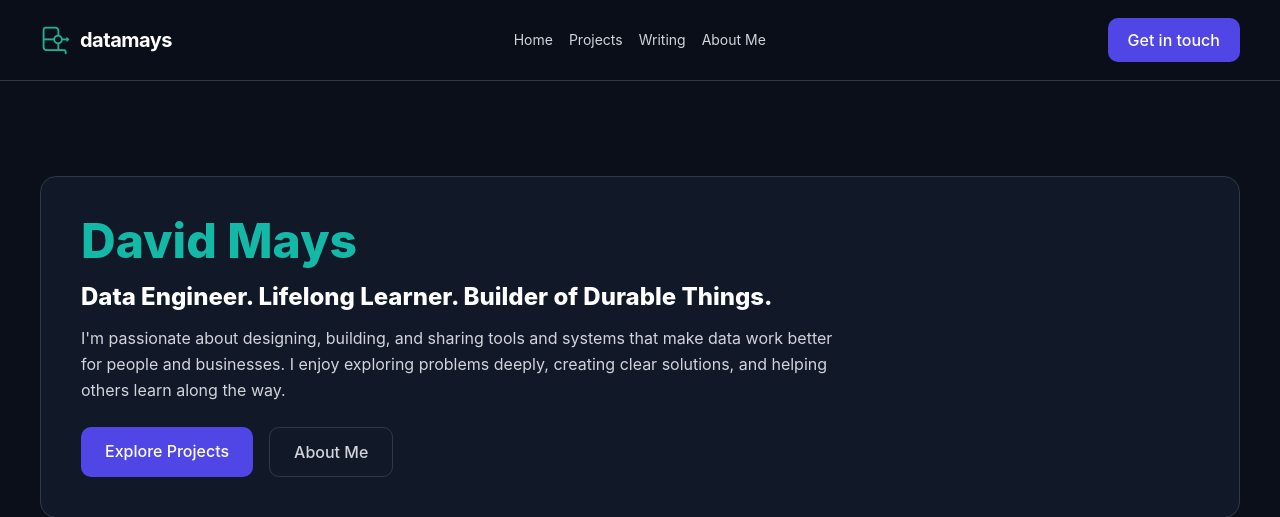
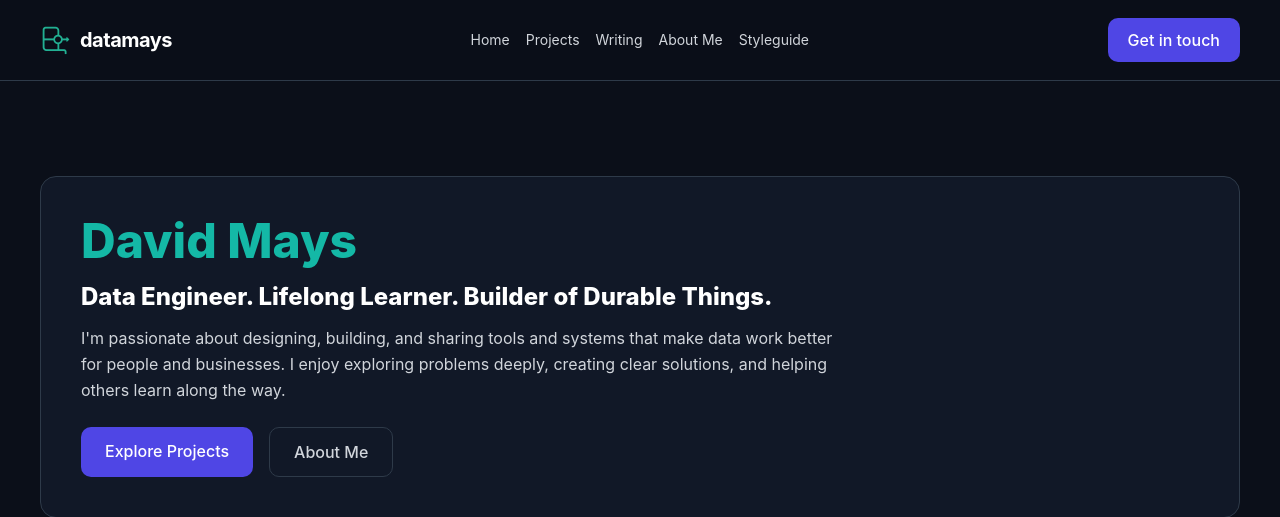
Before and after one commit to dimays/datamays, a Django app: page / in a window 1280 px wide. Shown: the top 517 px of the page. Run offline with Django 5.2, Linux system fonts and the light colour scheme; data that the repository does not hold is empty.

Commit message:
Restore styleguide to navbar

```diff
--- a/core/templates/core/partials/navbar.html
+++ b/core/templates/core/partials/navbar.html
@@ -26,6 +26,7 @@
       <a href="{% url 'core:projects_list' %}" class="hover:text-white transition">Projects</a>
       <a href="{% url 'core:writings_list' %}" class="hover:text-white transition">Writing</a>
       <a href="{% url 'core:about' %}" class="hover:text-white transition">About Me</a>
+      <a href="{% url 'core:styleguide' %}" class="hover:text-white transition">Styleguide</a>
       {% if request.user.is_authenticated and request.user.is_superuser %}
       <a href="{% url 'admin:index' %}" class="hover:text-white transition">Admin</a>
       {% endif %}
@@ -52,6 +53,7 @@
       <a href="{% url 'core:projects_list' %}" class="hover:text-white">Projects</a>
       <a href="{% url 'core:writings_list' %}" class="hover:text-white">Writing</a>
       <a href="{% url 'core:about' %}" class="hover:text-white">About Me</a>
+      <a href="{% url 'core:styleguide' %}" class="hover:text-white">Styleguide</a>
       {% if request.user.is_authenticated and request.user.is_superuser %}
       <a href="{% url 'admin:index' %}" class="hover:text-white">Admin</a>
       {% endif %}
```
